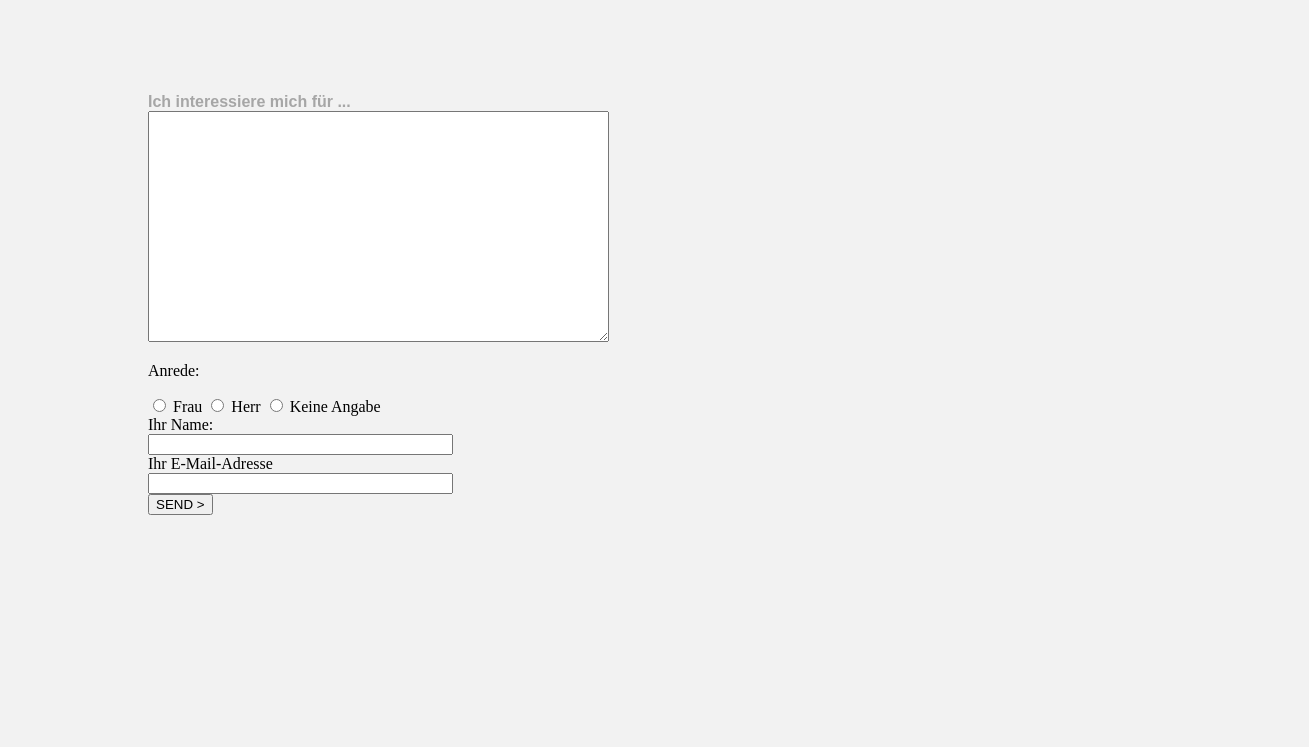
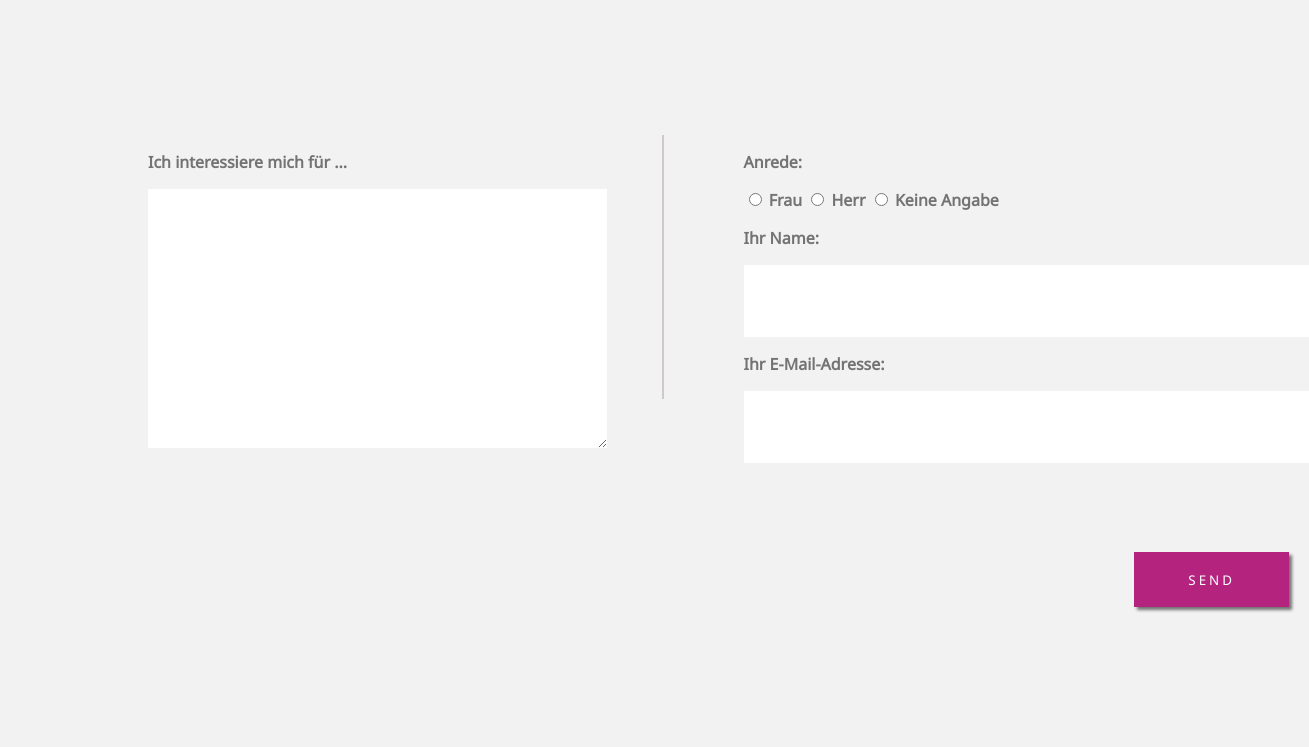
Before and after one commit to jpotocn/frnt-end, a website: page index.html in a window 1280 px wide. Shown: the part 305-1052 px from the top of the page, 1309 px wide, since content can reach past the window. Before the commit the page ends 960 px from the top, so only its background shows below. Drawn offline with Linux system fonts and the light colour scheme.

Commit message:
form style

```diff
--- a/index.html
+++ b/index.html
@@ -2,7 +2,10 @@
 <!--[if lt IE 7]>      <html class="no-js lt-ie9 lt-ie8 lt-ie7"> <![endif]-->
 <!--[if IE 7]>         <html class="no-js lt-ie9 lt-ie8"> <![endif]-->
 <!--[if IE 8]>         <html class="no-js lt-ie9"> <![endif]-->
-<!--[if gt IE 8]><!--> <html class="no-js"> <!--<![endif]-->
+<!--[if gt IE 8]><!-->
+<html class="no-js">
+<!--<![endif]-->
+
 <head>
     <meta charset="utf-8">
     <meta http-equiv="X-UA-Compatible" content="IE=edge">
@@ -10,7 +13,9 @@
     <meta name="description" content="">
     <meta name="viewport" content="width=device-width, initial-scale=1">
     <link rel="stylesheet" href="dist/css/style.css">
+    <link href="https://fonts.googleapis.com/css?family=Noto+Sans&display=swap" rel="stylesheet">
 </head>
+
 <body>
     <!--FORM HEADING.......-->
     <div class="form-heading">
@@ -19,62 +24,60 @@
             UNS EINE<br>
             NACHRICHT
         </div>
-                <div class="form-line">
-                        ________
-                    </div>
+        <div class="form-line"></div>
     </div>
 
 
     <div class="main">
-
         <!--TEXT BOX......-->
-            <div class="form-box">
+        <div class="form-wrapper">
+            <div class="form">
                 <div class="form-text-sm">
-                Ich interessiere mich für ...
-
-                    <div class="textBox">
-                        <textarea rows="15" cols="55">
-
-                        </textarea>
+                    <p>Ich interessiere mich für ...</p>
                 </div>
-                </div>
+                <textarea rows="17" cols="55" id="text-area"></textarea>
             </div>
 
-            <!--FORM.............-->
-            <div class="formRight">
+            <div class="line-overlay">
+                    <div class="line"></div>
+                </div>
+
+
+            <div class="form">
                 <div class="sex">
                     <form>
                         <p>Anrede:</p>
-                        <input type="radio" name="gender" value="male"> Frau
+                        <p><input type="radio" name="gender" value="male"> Frau
                         <input type="radio" name="gender" value="female"> Herr
-                        <input type="radio" name="gender" value="other"> Keine Angabe
+                        <input type="radio" name="gender" value="other"> Keine Angabe</p>
                     </form>
                 </div>
-                <div class="nameBox">
-                    <div class="name">
-                        Ihr Name:
+                <div class=" form-name-box">
+                    <div class="form-name">
+                        <p>Ihr Name:</p>
                     </div>
                     <div class="textBox">
-                            <input type="text" name="form-name" size="35"><br>
+                        <input type="text" name="form-name" class="form-input"><br>
                     </div>
                 </div>
-                <div class="emailAddress">
-                    <div class="email">
-                            Ihr E-Mail-Adresse
+                <div class="form-email-box">
+                    <div class="form-email">
+                        <p>Ihr E-Mail-Adresse:</p>
                     </div>
                     <div class="textBox">
-                            <input type="text" name="form-email" size="35"><br>
+                        <input type="text" name="form-email" class="form-input"><br>
                     </div>
                 </div>
-            </div>
-
-            <div class="footer">
-                <div class="buttonOverlay">
-                    <button>SEND   ></button>
+                <div class="button-overlay">
+                    <button onsubmit="send()" class="form-button">SEND</button>
                 </div>
             </div>
 
         </div>
+
+
+    </div>
     <script src="script.js" async defer></script>
 </body>
+
 </html>
--- a/script.js
+++ b/script.js
@@ -0,0 +1,16 @@
+var name = document.getElementById('name').value;
+var email = document.getElementById('email').value;
+var textArea = document.getElementById('text-area').value;
+var button = document.getElementById('button').value;
+
+
+
+function send(){
+    if(name&&email&&textArea == ""){
+        alert("EMPTY TEXT AREA");
+        return false;
+    }else{
+        alert("CONTINUE")
+    }
+
+}
```
Also changed, not shown: dist/css/style.css, dist/scss/style.scss. Lines whose indentation alone changed are shown as unchanged.
